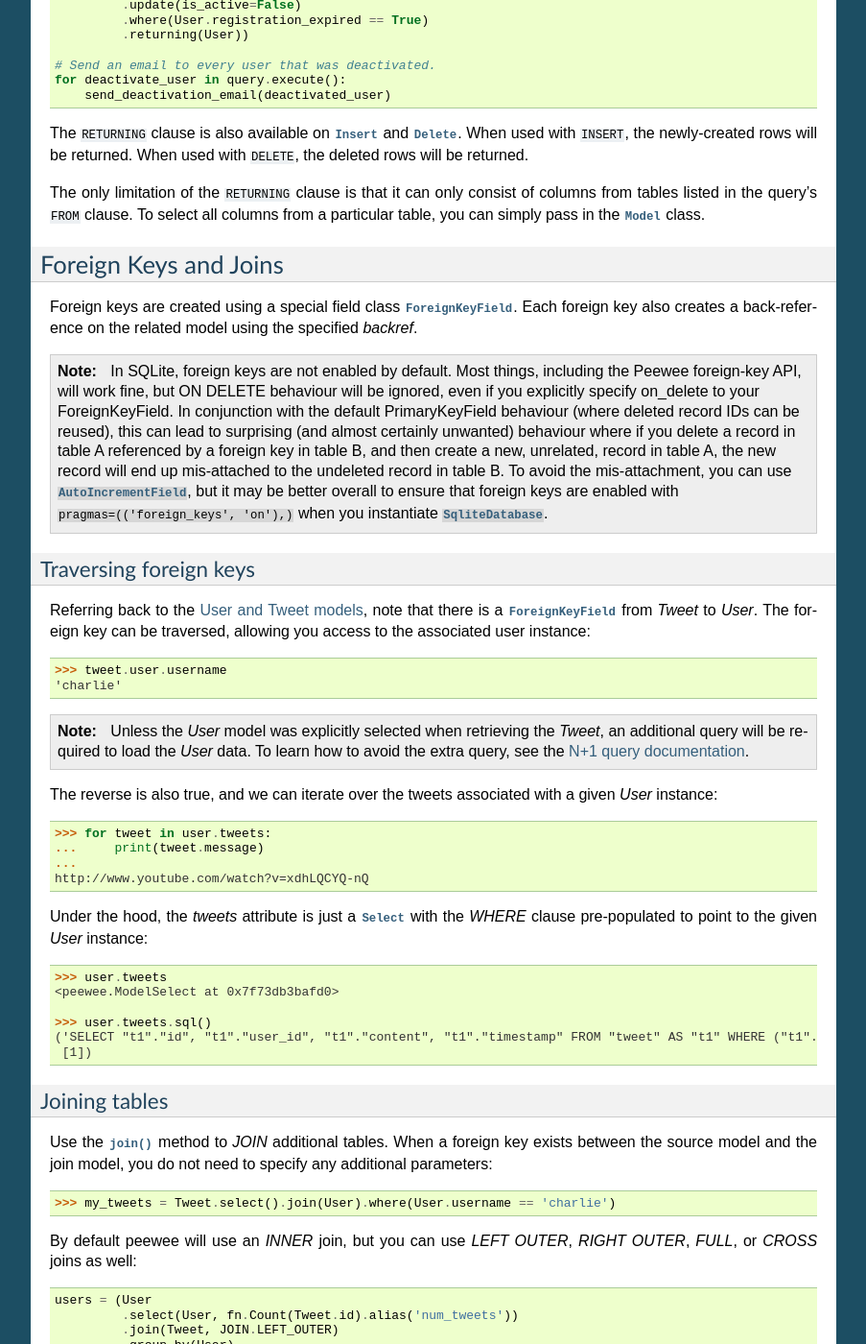
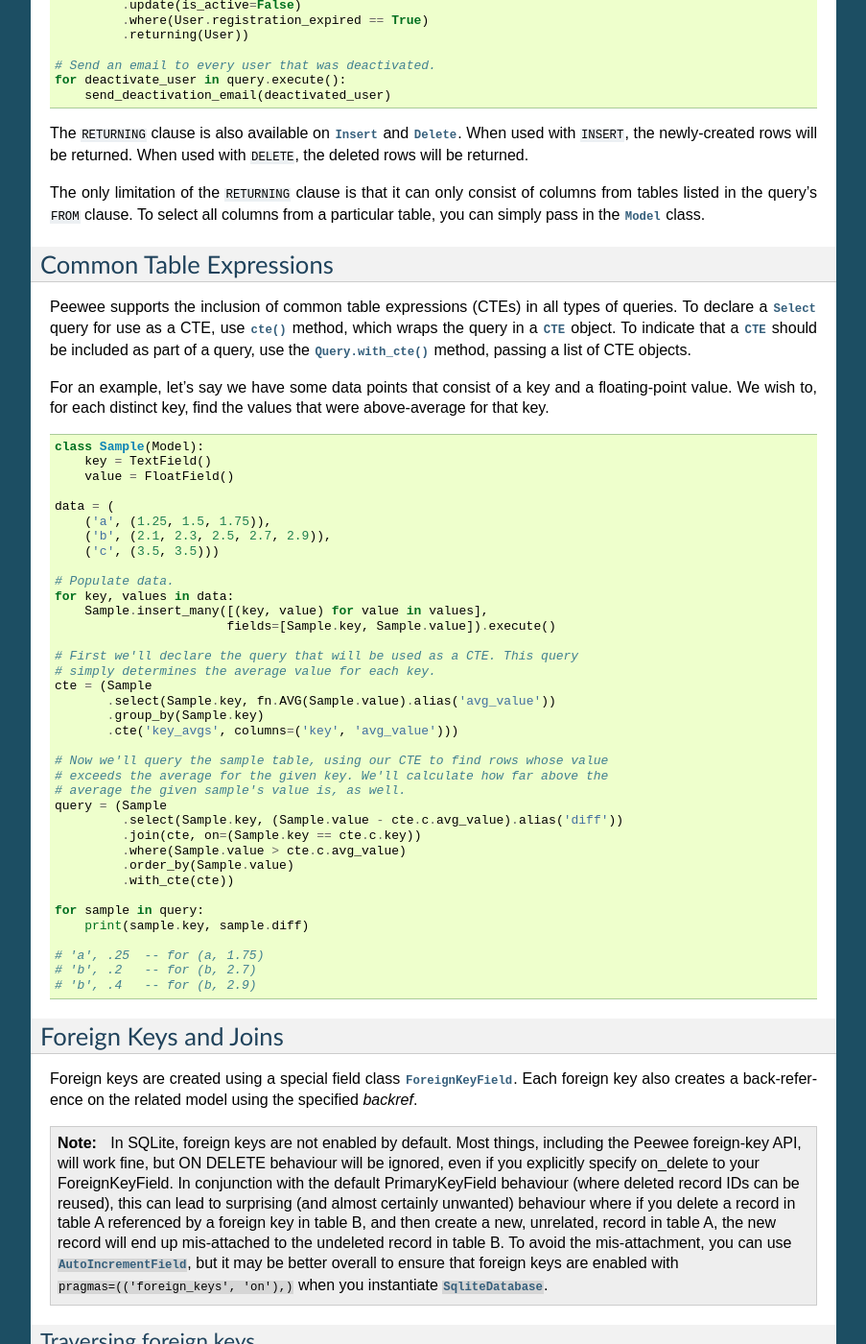
Before and after one commit to coleifer/peewee, a Sphinx documentation site: the page built from docs/peewee/querying.rst, in a window 1280 px wide and 1400 px high, scrolled down 15670 px. Shown: the whole window at 96% size, without its empty margins (198-1101 px from the left). Built offline with Sphinx 7.4.7, drawn with Linux system fonts in a browser that asks for light colours; pages that are not in the unit, such as notebooks, are missing from menus; some of the changed text lies outside the part shown.

```diff
--- a/docs/peewee/querying.rst
+++ b/docs/peewee/querying.rst
@@ -1076,6 +1076,59 @@ The only limitation of the ``RETURNING`` clause is that it can only consist of
 columns from tables listed in the query's ``FROM`` clause. To select all
 columns from a particular table, you can simply pass in the :py:class:`Model`
 class.
+
+Common Table Expressions
+------------------------
+
+Peewee supports the inclusion of common table expressions (CTEs) in all types
+of queries. To declare a :py:class:`Select` query for use as a CTE, use
+:py:meth:`~SelectQuery.cte` method, which wraps the query in a :py:class:`CTE`
+object. To indicate that a :py:class:`CTE` should be included as part of a
+query, use the :py:meth:`Query.with_cte` method, passing a list of CTE objects.
+
+For an example, let's say we have some data points that consist of a key and a
+floating-point value. We wish to, for each distinct key, find the values that
+were above-average for that key.
+
+.. code-block:: python
+
+    class Sample(Model):
+        key = TextField()
+        value = FloatField()
+
+    data = (
+        ('a', (1.25, 1.5, 1.75)),
+        ('b', (2.1, 2.3, 2.5, 2.7, 2.9)),
+        ('c', (3.5, 3.5)))
+
+    # Populate data.
+    for key, values in data:
+        Sample.insert_many([(key, value) for value in values],
+                           fields=[Sample.key, Sample.value]).execute()
+
+    # First we'll declare the query that will be used as a CTE. This query
+    # simply determines the average value for each key.
+    cte = (Sample
+           .select(Sample.key, fn.AVG(Sample.value).alias('avg_value'))
+           .group_by(Sample.key)
+           .cte('key_avgs', columns=('key', 'avg_value')))
+
+    # Now we'll query the sample table, using our CTE to find rows whose value
+    # exceeds the average for the given key. We'll calculate how far above the
+    # average the given sample's value is, as well.
+    query = (Sample
+             .select(Sample.key, (Sample.value - cte.c.avg_value).alias('diff'))
+             .join(cte, on=(Sample.key == cte.c.key))
+             .where(Sample.value > cte.c.avg_value)
+             .order_by(Sample.value)
+             .with_cte(cte))
+
+    for sample in query:
+        print(sample.key, sample.diff)
+
+    # 'a', .25  -- for (a, 1.75)
+    # 'b', .2   -- for (b, 2.7)
+    # 'b', .4   -- for (b, 2.9)
 
 Foreign Keys and Joins
 ----------------------
```
Also changed, not shown: docs/peewee/api.rst (+44 -1 lines), 1 other file.
